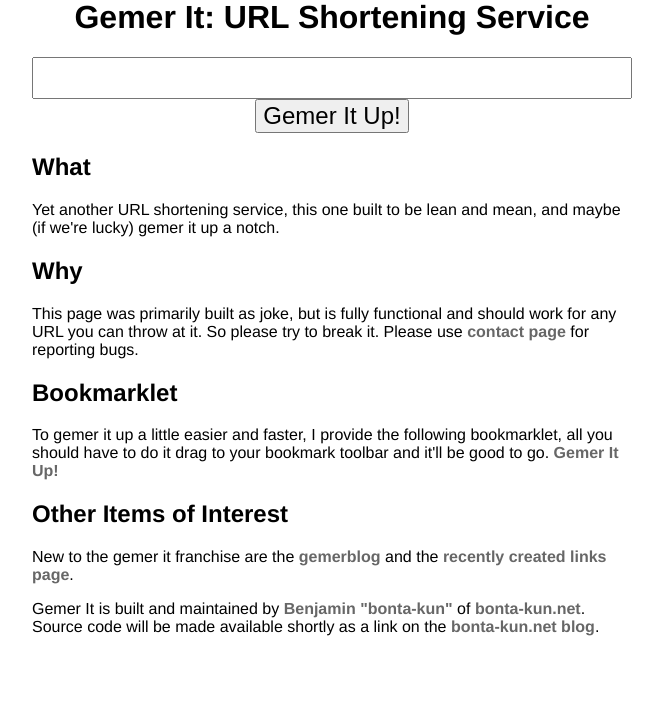
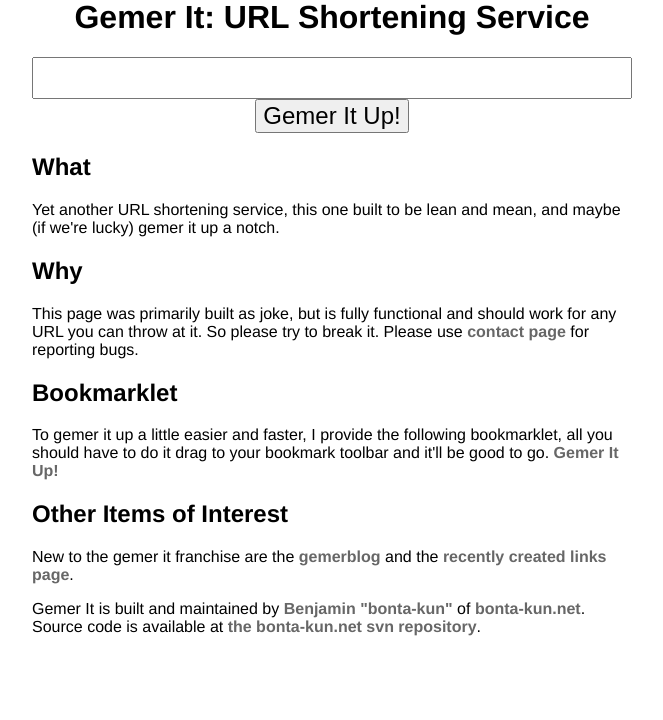
Before and after one commit to bontakun/Gemer-It, a PHP site: page / in a window 1280 px wide. Shown: the part 31-751 px from the top of the page, without its empty margins (308-971 px from the left). Run offline with PHP 8.4, Linux system fonts and the light colour scheme.

Commit message:
Added link to this repository.

```diff
--- a/index.php
+++ b/index.php
@@ -53,8 +53,8 @@
 					</p>
 					<p>
 						Gemer It is built and maintained by <a href="http://twitter.com/bontakun">Benjamin "bonta-kun"</a>
-						of <a href="http://bonta-kun.net">bonta-kun.net</a>. Source code will be made
-						available shortly as a link on the <a href="http://bonta-kun.net/wp/">bonta-kun.net blog</a>.
+						of <a href="http://bonta-kun.net">bonta-kun.net</a>. Source code is available at
+						 <a href="http://gemerit.com/62">the bonta-kun.net svn repository</a>.
 					</p>
 
 				</div>
```
